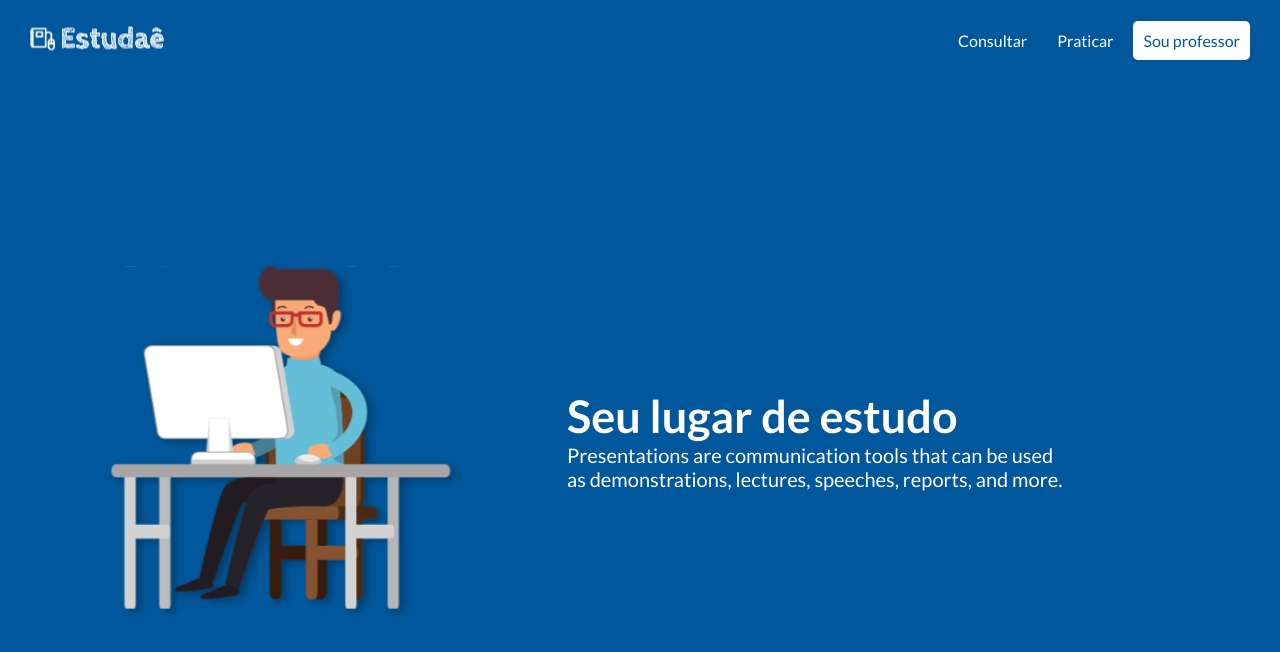
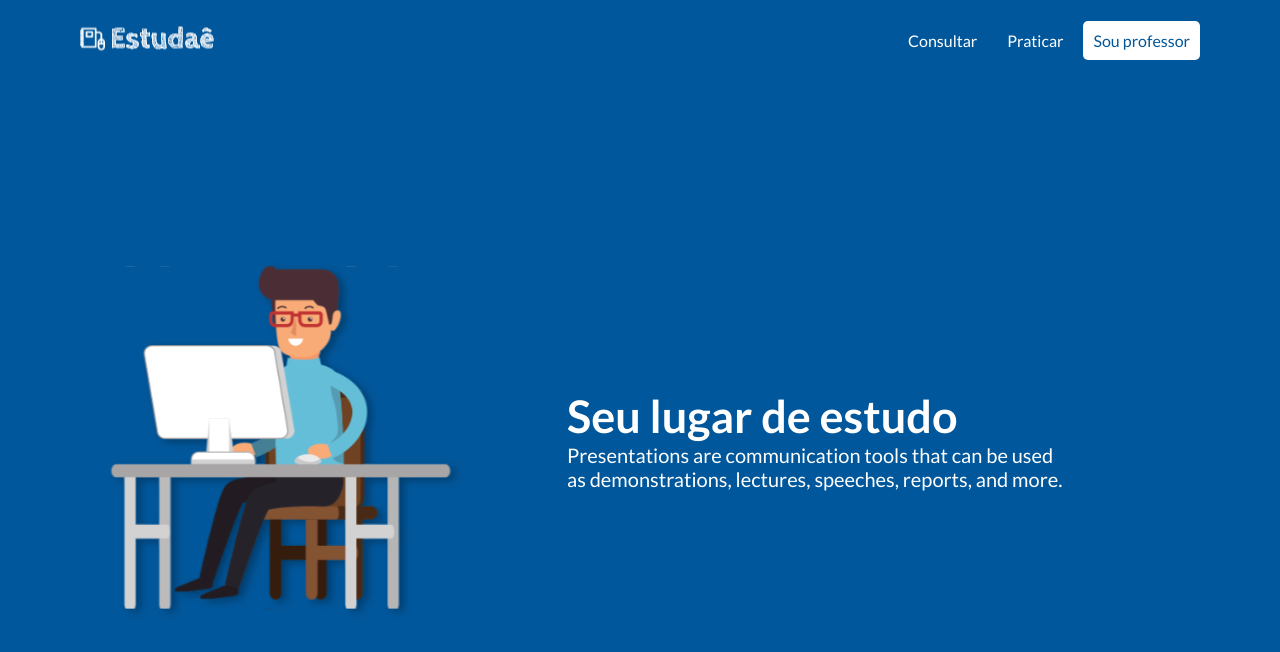
Before and after one commit to llbarbosas/bootifcamp, a React (Create React App) app in the folder frontend/: page / in a window 1280 px wide. Shown: the top 652 px of the page. Built offline with nearby package versions, Linux system fonts and the light colour scheme.

Commit message:
Reimplementando dependencias esternas

```diff
--- a/frontend/src/components/Navbar/index.js
+++ b/frontend/src/components/Navbar/index.js
@@ -33,6 +33,10 @@ const Logo = ({ src, href }) => (
 );
 
 const Navbar = styled.header`
+  @media (max-width: 780px) {
+    padding: 20px;
+  }
+
   background-color: var(--primary-color);
 
   display: flex;
@@ -40,7 +44,7 @@ const Navbar = styled.header`
   align-items: center;
 
   height: 10%;
-  padding: 20px 30px;
+  padding: 20px 80px;
 `;
 
 const Desktop = styled.ul`
--- a/frontend/src/styles/global.js
+++ b/frontend/src/styles/global.js
@@ -8,7 +8,6 @@ export default createGlobalStyle`
     :root {
         --primary-color: #01579B;
     }
-
 
     * {
         margin: 0;
```
